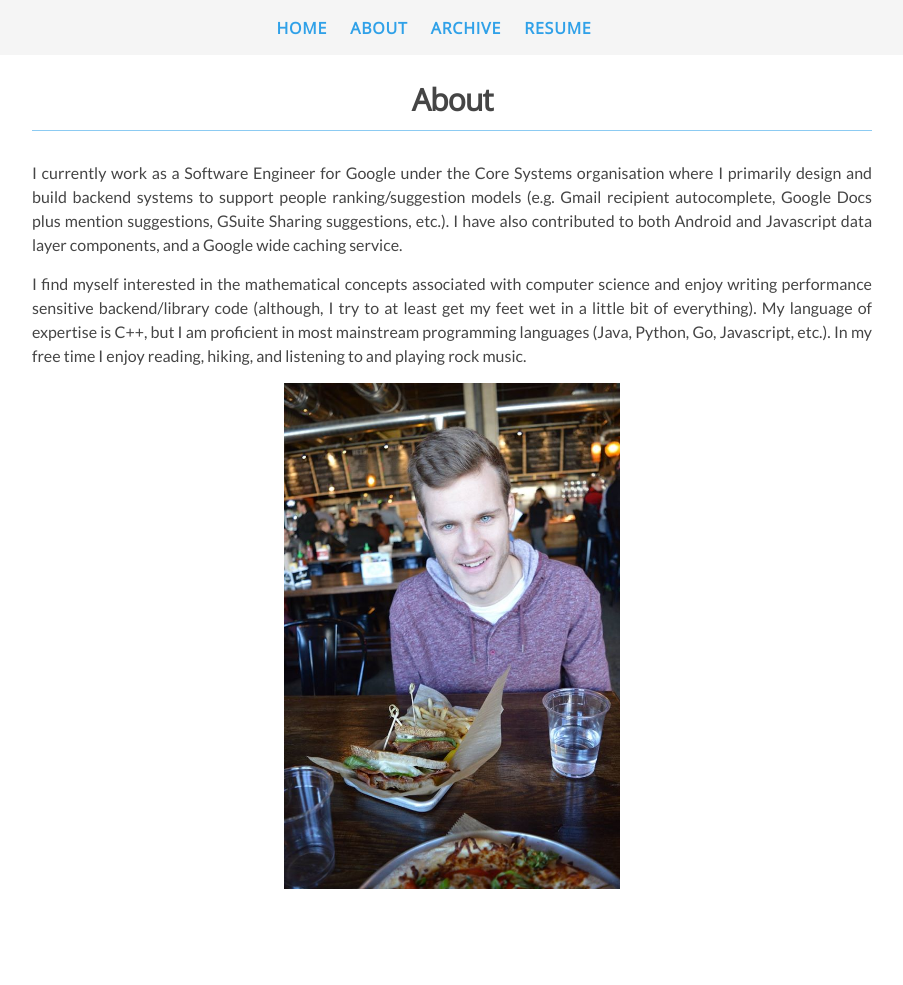
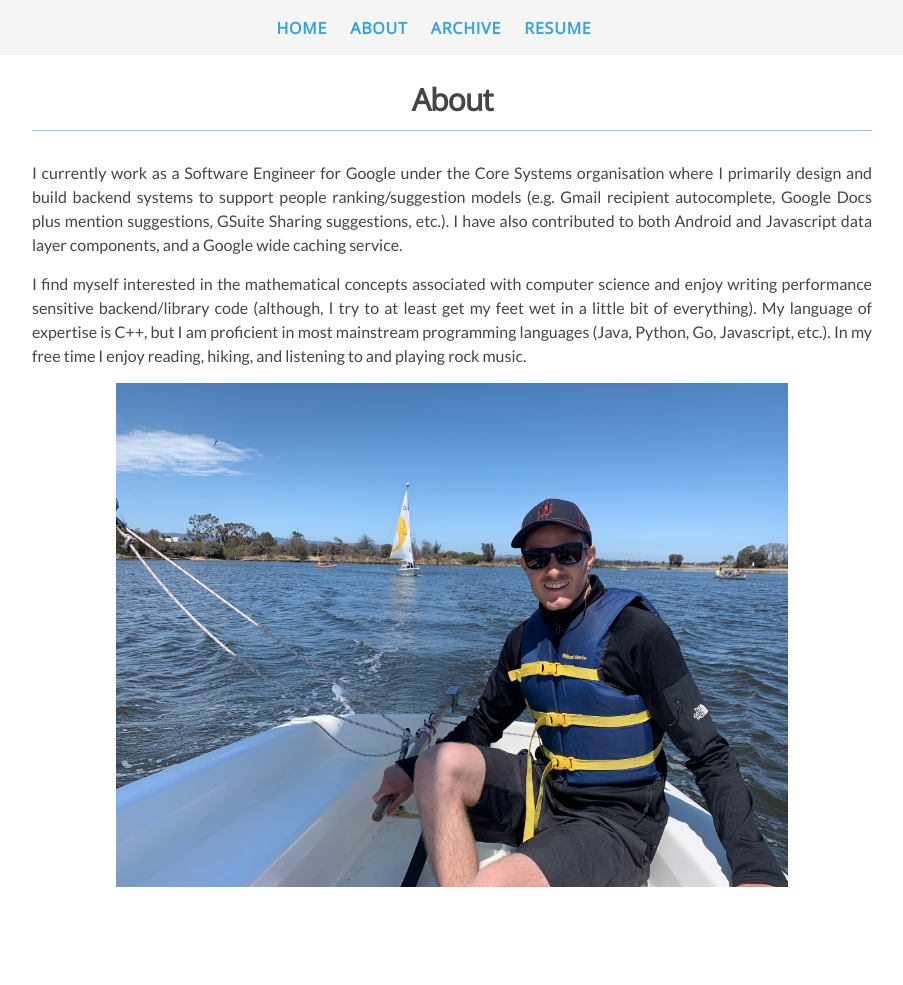
Before and after one commit to Quinny/Quinnftw.com, a Jekyll site: the page built from about.md, in a window 1280 px wide. Shown: the whole page, without its empty margins (188-1091 px from the left). Built offline with Jekyll 4.4.1, drawn with Linux system fonts in a browser that asks for light colours; nearby versions of some CDN libraries.

Commit message:
more recent picture

```diff
--- a/about.md
+++ b/about.md
@@ -18,5 +18,5 @@ expertise is C++, but I am proficient in most mainstream programming languages
 and listening to and playing rock music.
 
 <div align="center">
-  <img width="40%" src="/images/me.jpg" />
+  <img width="80%" src="/images/me.jpg" />
 </div>
```
Also changed, not shown: images/me.jpg.
